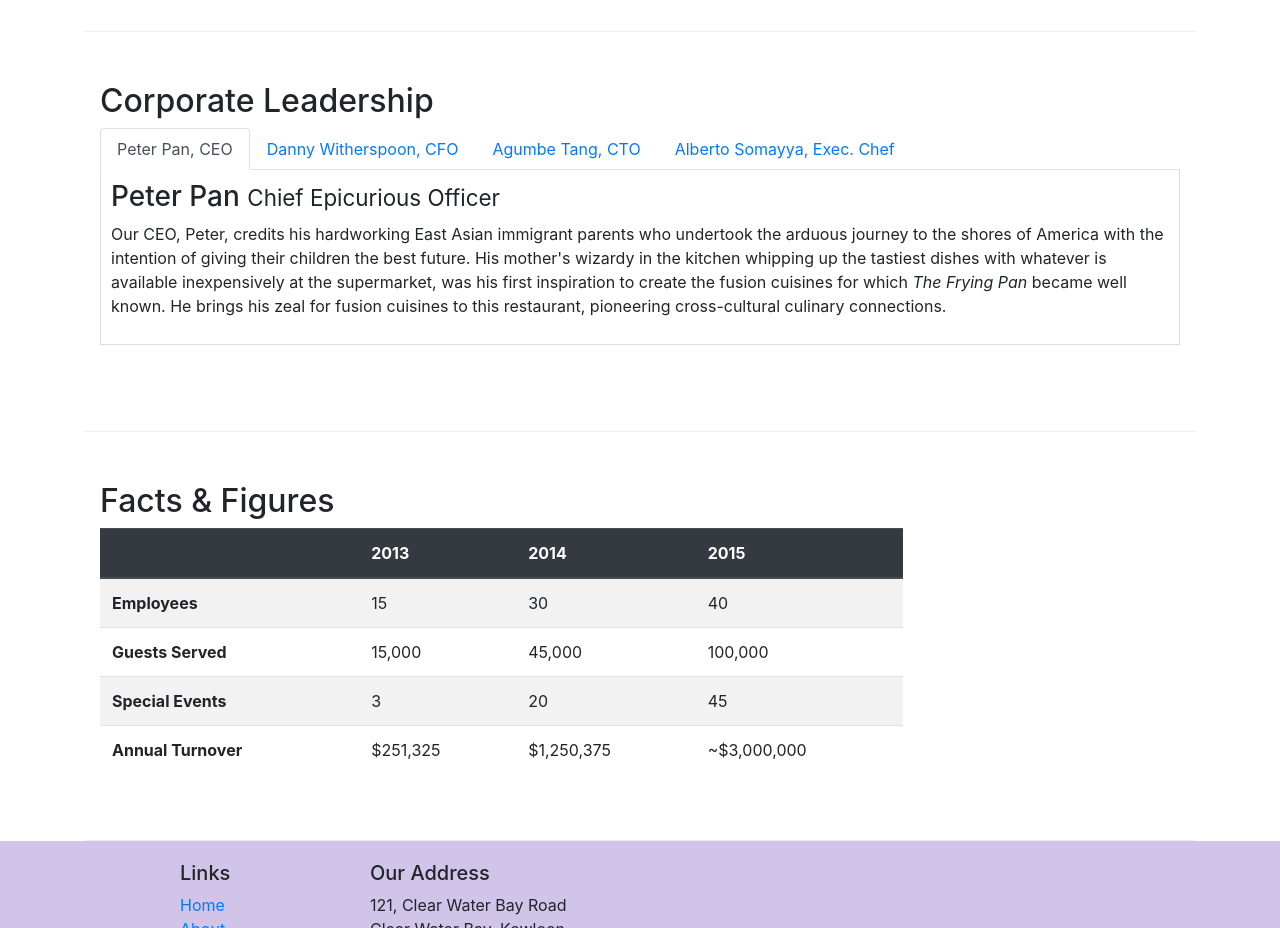
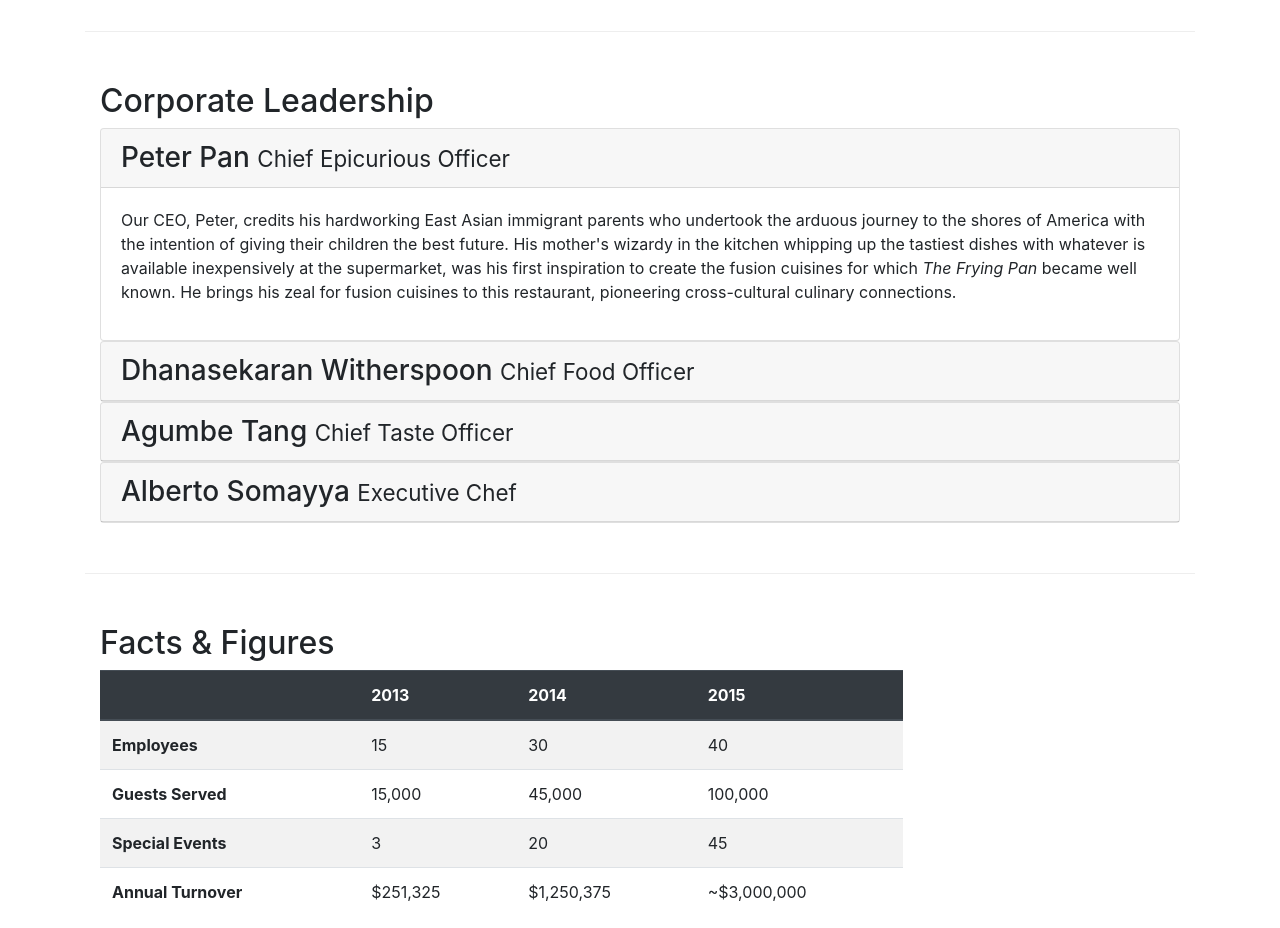
Before and after one commit to ttanner44/git-test, a website: page aboutus.html in a window 1280 px wide. Shown: the part 940-1868 px from the top of the page. Drawn offline with nearby package versions, Linux system fonts and the light colour scheme.

Commit message:
Accordion

```diff
--- a/aboutus.html
+++ b/aboutus.html
@@ -97,7 +97,9 @@
         <div class="row row-content">
             <div class="col-12">
                 <h2>Corporate Leadership</h2>
-                <ul class="nav nav-tabs">
+
+                <!-- nav tabs option -->
+                <!-- <ul class="nav nav-tabs">
                     <li class="nav-item" role="presentation">
                       <a class="nav-link active" id="peter-tab" href="#peter" role="tab" data-toggle="tab">Peter Pan, CEO</a>
                     </li>
@@ -127,6 +129,58 @@
                     <div class="tab-pane fade" role="tabpanel" id="alberto" aria-labelledby="alberto-tab">
                         <h3>Alberto Somayya <small>Executive Chef</small></h3>
                         <p class="d-none d-sm-block">Award winning three-star Michelin chef with wide International experience having worked closely with whos-who in the culinary world, he specializes in creating mouthwatering Indo-Italian fusion experiences. He says, <em>Put together the cuisines from the two craziest cultures, and you get a winning hit! Amma Mia!</em></p>
+                    </div>
+                </div> -->
+
+                <!-- accordion option -->
+                <div id="accordion">
+                    <div class="card">
+                        <div class="card-header" role="tab" id="peterhead">
+                            <h3 class="mb-0">
+                                <a data-toggle="collapse" data-target="#peter">Peter Pan <small>Chief Epicurious Officer</small></a>
+                            </h3>
+                        </div>
+                        <div class="collapse show" id="peter" data-parent="#accordion">
+                            <div class="card-body">
+                                <p class="d-none d-sm-block">Our CEO, Peter, credits his hardworking East Asian immigrant parents who undertook the arduous journey to the shores of America with the intention of giving their children the best future. His mother's wizardy in the kitchen whipping up the tastiest dishes with whatever is available inexpensively at the supermarket, was his first inspiration to create the fusion cuisines for which <em>The Frying Pan</em> became well known. He brings his zeal for fusion cuisines to this restaurant, pioneering cross-cultural culinary connections.</p>
+                            </div>
+                        </div>
+                    </div>
+                    <div class="card">
+                        <div class="card-header" role="tab" id="dannyhead">
+                            <h3 class="mb-0">
+                                <a data-toggle="collapse" data-target="#danny">Dhanasekaran Witherspoon <small>Chief Food Officer</small></a>
+                            </h3>
+                        </div>
+                        <div class="collapse" id="danny" data-parent="#accordion">
+                            <div class="card-body">
+                                <p class="d-none d-sm-block">Our CFO, Danny, as he is affectionately referred to by his colleagues, comes from a long established family tradition in farming and produce. His experiences growing up on a farm in the Australian outback gave him great appreciation for varieties of food sources. As he puts it in his own words, <em>Everything that runs, wins, and everything that stays, pays!</em></p>
+                            </div>
+                        </div>
+                    </div>
+                    <div class="card">
+                        <div class="card-header" role="tab" id="agumbehead">
+                            <h3 class="mb-0">
+                                <a data-toggle="collapse" data-target="#agumbe">Agumbe Tang <small>Chief Taste Officer</small></a>
+                            </h3>
+                        </div>
+                        <div class="collapse" id="agumbe" data-parent="#accordion">
+                            <div class="card-body">
+                                <p class="d-none d-sm-block">Blessed with the most discerning gustatory sense, Agumbe, our CTO, personally ensures that every dish that we serve meets his exacting tastes. Our chefs dread the tongue lashing that ensues if their dish does not meet his exacting standards. He lives by his motto, <em>You click only if you survive my lick.</em></p>
+                            </div>
+                        </div>
+                    </div>
+                    <div class="card">
+                        <div class="card-header" role="tab" id="albertohead">
+                            <h3 class="mb-0">
+                                <a data-toggle="collapse" data-target="#alberto">Alberto Somayya <small>Executive Chef</small></a>
+                            </h3>
+                        </div>
+                        <div class="collapse" id="alberto" data-parent="#accordion">
+                            <div class="card-body">
+                                <p class="d-none d-sm-block">Award winning three-star Michelin chef with wide International experience having worked closely with whos-who in the culinary world, he specializes in creating mouthwatering Indo-Italian fusion experiences. He says, <em>Put together the cuisines from the two craziest cultures, and you get a winning hit! Amma Mia!</em></p>
+                            </div>
+                        </div>
                     </div>
                 </div>
             </div>
```
